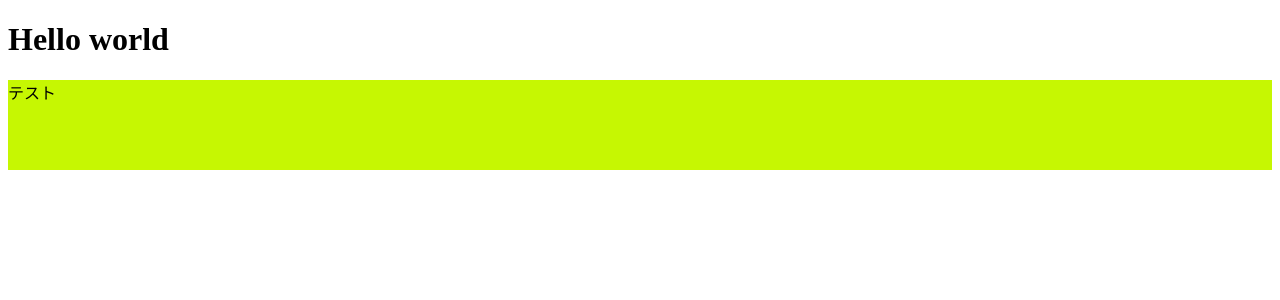
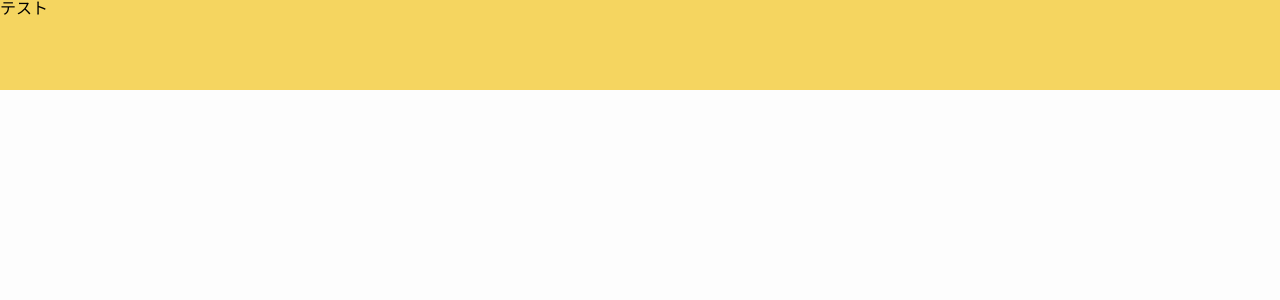
Before and after one commit to masahiro96848/jamstack_next_blog, a Next.js app: page / in a window 1280 px wide. Shown: the top 300 px of the page. Built offline with nearby package versions, Linux system fonts and the light colour scheme.

Commit message:
scssのcommon.scssにmainのcolorを追加。var()を使ってcss変数が読み込まれることを確認

```diff
--- a/app/page.tsx
+++ b/app/page.tsx
@@ -1,9 +1,9 @@
 import Header from '@/components/layouts/Header'
+import '@/styles/globals.scss'
 
 export default function Home() {
   return (
     <div>
-      <h1>Hello world</h1>
       <Header />
     </div>
   )
--- a/app/styles/common.scss
+++ b/app/styles/common.scss
@@ -1,11 +1,12 @@
 // 共通変数
 :root {
-  --c-main: #423a57;
+  --c-main: #f5d560;
   --c-point: #ef5e0c;
   --c-back: #fdfdfd;
   --c-sub: #f0eeee;
   --c-line: #c4c4c4;
   --c-border: #c8c8c8;
+  --c-section: #4c6bbd;
 
   --f-family: Hiragino Sans CNS;
 }
--- a/app/styles/modules/header.module.scss
+++ b/app/styles/modules/header.module.scss
@@ -9,8 +9,6 @@
 }
 
 .main {
-  // display: flex;
-  // justify-content: space-between;
   height: 90px;
-  background: rgb(198, 247, 2);
+  background: var(--c-main);
 }
```
